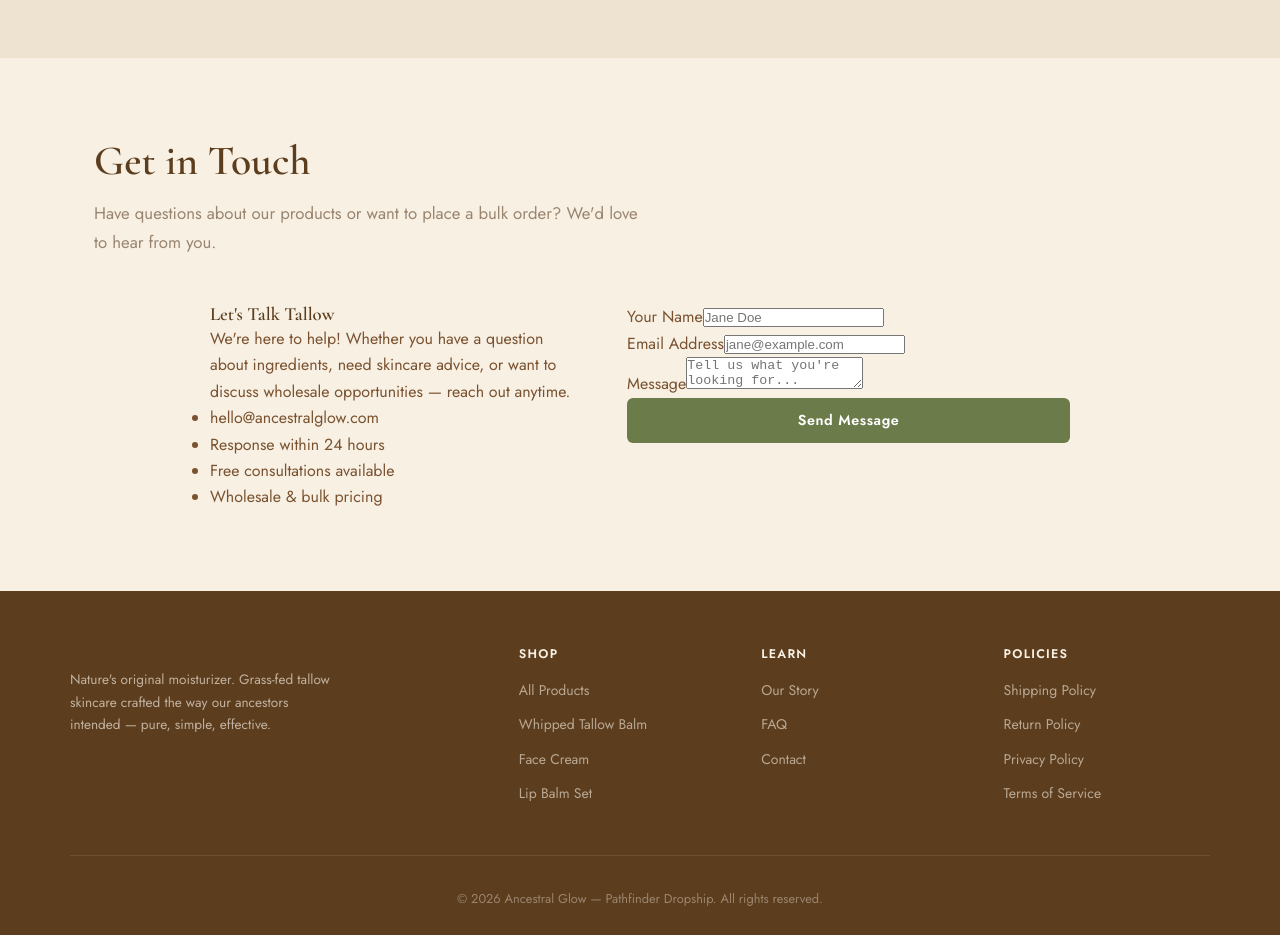
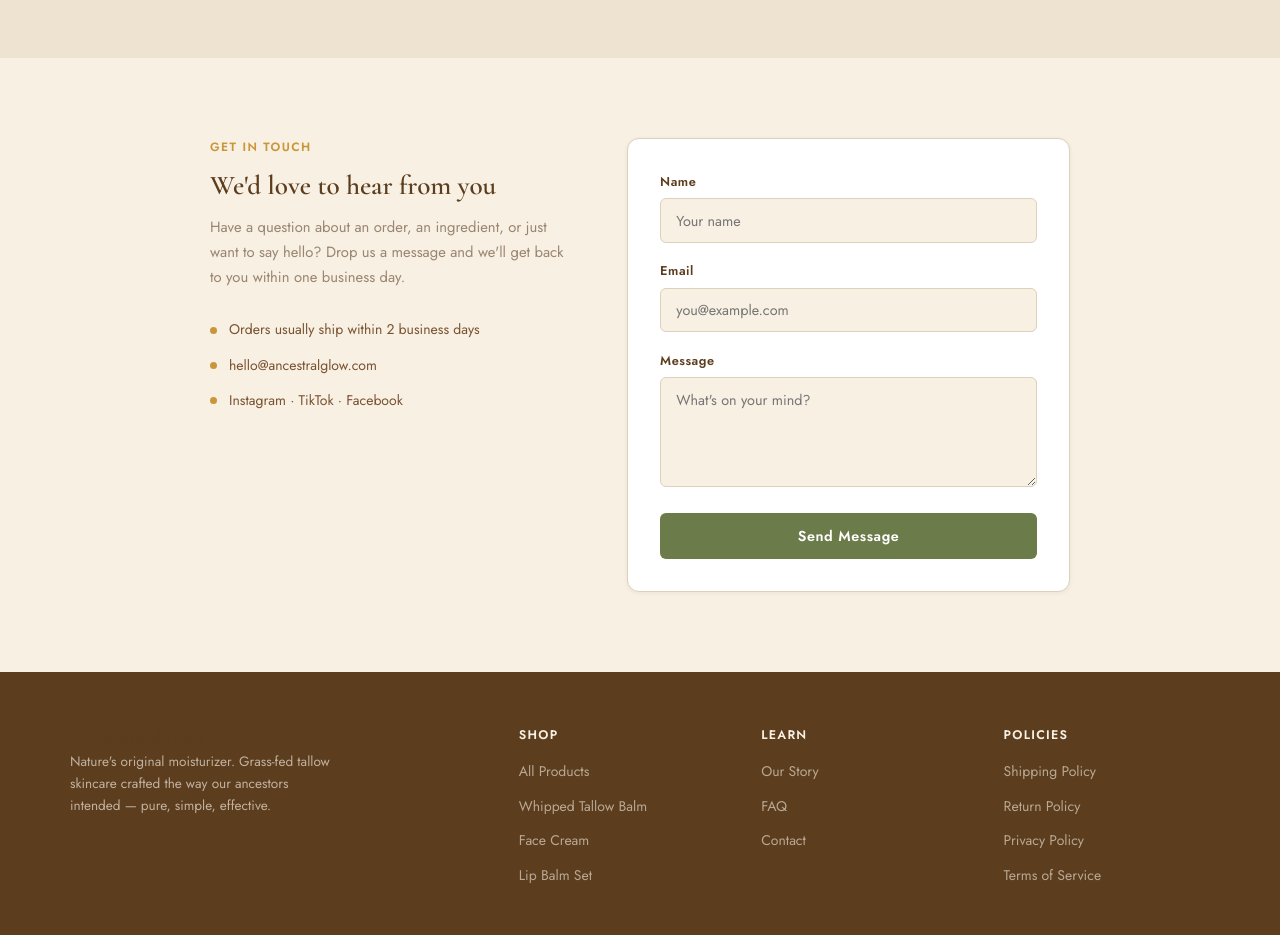
Before and after one commit to jackharrows/Drop, a React (Vite) app: page / in a window 1280 px wide. Shown: the part 3520-4455 px from the top of the page. Built offline with nearby package versions, Linux system fonts and the light colour scheme.

Commit message:
Update Contact.jsx

```diff
--- a/src/components/Contact.jsx
+++ b/src/components/Contact.jsx
@@ -1,61 +1,74 @@
+import { useState } from 'react';
+
+const CONTACT_ITEMS = [
+  'Orders usually ship within 2 business days',
+  'hello@ancestralglow.com',
+  'Instagram · TikTok · Facebook',
+];
+
 export default function Contact() {
+  const [sent, setSent] = useState(false);
+
+  // Basic form submit handler — wire up to your backend / Formspree / Netlify Forms as needed
+  const handleSubmit = (e) => {
+    e.preventDefault();
+    setSent(true);
+  };
+
   return (
     <section className="section contact-section" id="contact">
       <div className="container">
-        <h2 className="section-title fade-in">Get in Touch</h2>
-        <p className="section-subtitle fade-in" style={{ animationDelay: '0.1s' }}>
-          Have questions about our products or want to place a bulk order?
-          We'd love to hear from you.
-        </p>
-
         <div className="contact-grid">
-          <div className="contact-info fade-in" style={{ animationDelay: '0.2s' }}>
-            <h3>Let's Talk Tallow</h3>
+          {/* Info column */}
+          <div className="contact-info-col">
+            <span className="section-label">Get in Touch</span>
+            <h3>We'd love to hear from you</h3>
             <p>
-              We're here to help! Whether you have a question about ingredients,
-              need skincare advice, or want to discuss wholesale opportunities —
-              reach out anytime.
+              Have a question about an order, an ingredient, or just want to say hello?
+              Drop us a message and we'll get back to you within one business day.
             </p>
-
-            <ul className="contact-details">
-              <li>hello@ancestralglow.com</li>
-              <li>Response within 24 hours</li>
-              <li>Free consultations available</li>
-              <li>Wholesale & bulk pricing</li>
+            <ul className="contact-items">
+              {CONTACT_ITEMS.map((item) => (
+                <li key={item}>
+                  <span className="dot" />
+                  {item}
+                </li>
+              ))}
             </ul>
           </div>
 
-          <form
-            className="contact-form fade-in"
-            style={{ animationDelay: '0.3s' }}
-            onSubmit={(e) => {
-              e.preventDefault();
-              alert('✅ Message sent! (Demo — this is a static storefront. For real orders, email us at hello@ancestralglow.com)');
-            }}
-          >
-            <div className="form-group">
-              <label htmlFor="name">Your Name</label>
-              <input type="text" id="name" placeholder="Jane Doe" required />
-            </div>
-
-            <div className="form-group">
-              <label htmlFor="email">Email Address</label>
-              <input type="email" id="email" placeholder="jane@example.com" required />
-            </div>
-
-            <div className="form-group">
-              <label htmlFor="message">Message</label>
-              <textarea
-                id="message"
-                placeholder="Tell us what you're looking for..."
-                required
-              />
-            </div>
-
-            <button type="submit" className="btn btn-primary btn-large" style={{ width: '100%' }}>
-              Send Message
-            </button>
-          </form>
+          {/* Form column */}
+          <div className="contact-form-card">
+            {sent ? (
+              <div style={{ textAlign: 'center', padding: '2rem 0' }}>
+                <p style={{ fontSize: '2rem', marginBottom: '0.75rem' }}>🌿</p>
+                <h4 style={{ fontFamily: 'var(--font-display)', fontSize: '1.4rem', color: 'var(--bark)', marginBottom: '0.5rem' }}>
+                  Message received!
+                </h4>
+                <p style={{ color: 'var(--text-muted)', fontSize: '0.9rem' }}>
+                  We'll get back to you within one business day.
+                </p>
+              </div>
+            ) : (
+              <form onSubmit={handleSubmit}>
+                <div className="form-row">
+                  <label htmlFor="name">Name</label>
+                  <input id="name" name="name" type="text" placeholder="Your name" required />
+                </div>
+                <div className="form-row">
+                  <label htmlFor="email">Email</label>
+                  <input id="email" name="email" type="email" placeholder="you@example.com" required />
+                </div>
+                <div className="form-row">
+                  <label htmlFor="message">Message</label>
+                  <textarea id="message" name="message" placeholder="What's on your mind?" required />
+                </div>
+                <button type="submit" className="btn btn-primary" style={{ width: '100%' }}>
+                  Send Message
+                </button>
+              </form>
+            )}
+          </div>
         </div>
       </div>
     </section>
```
